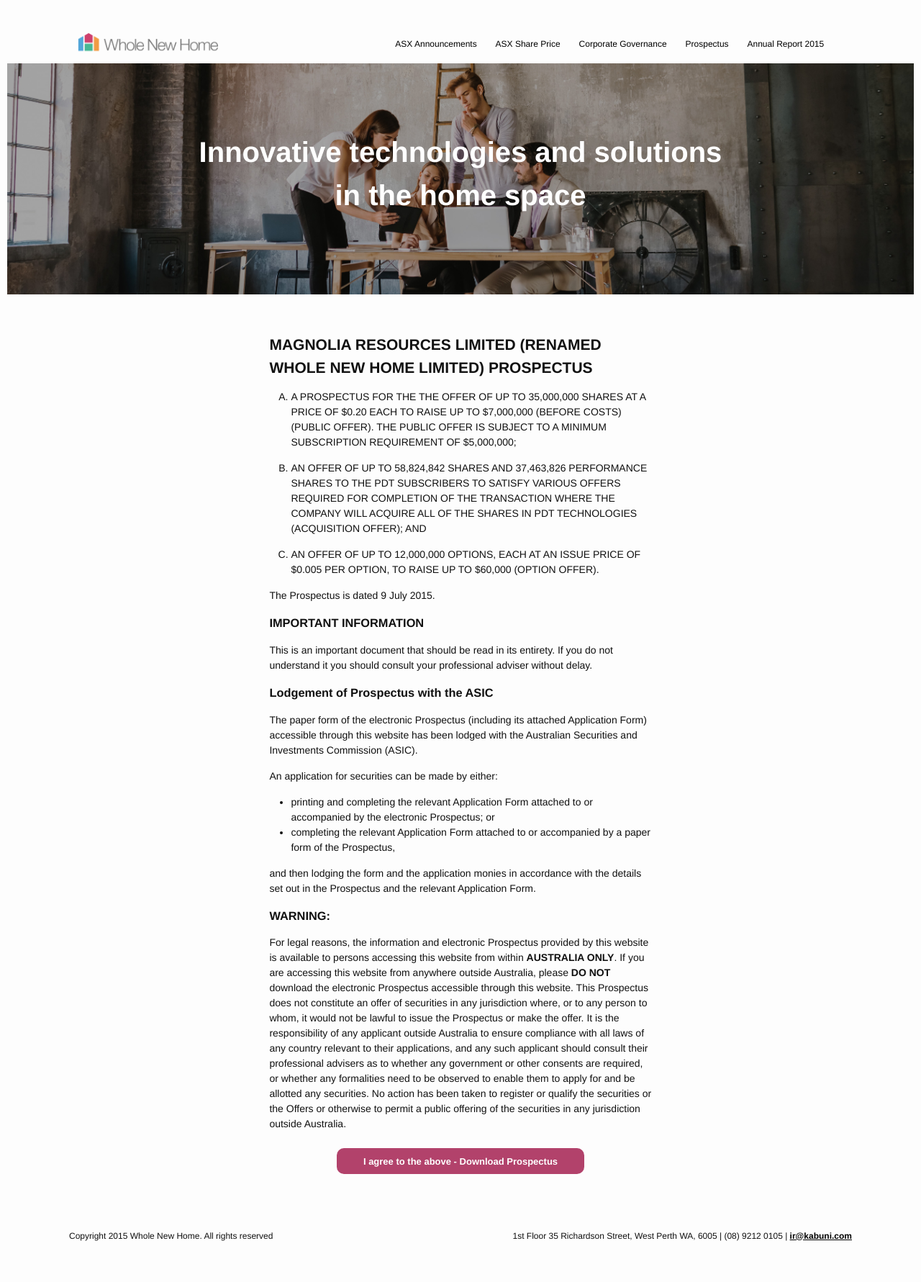
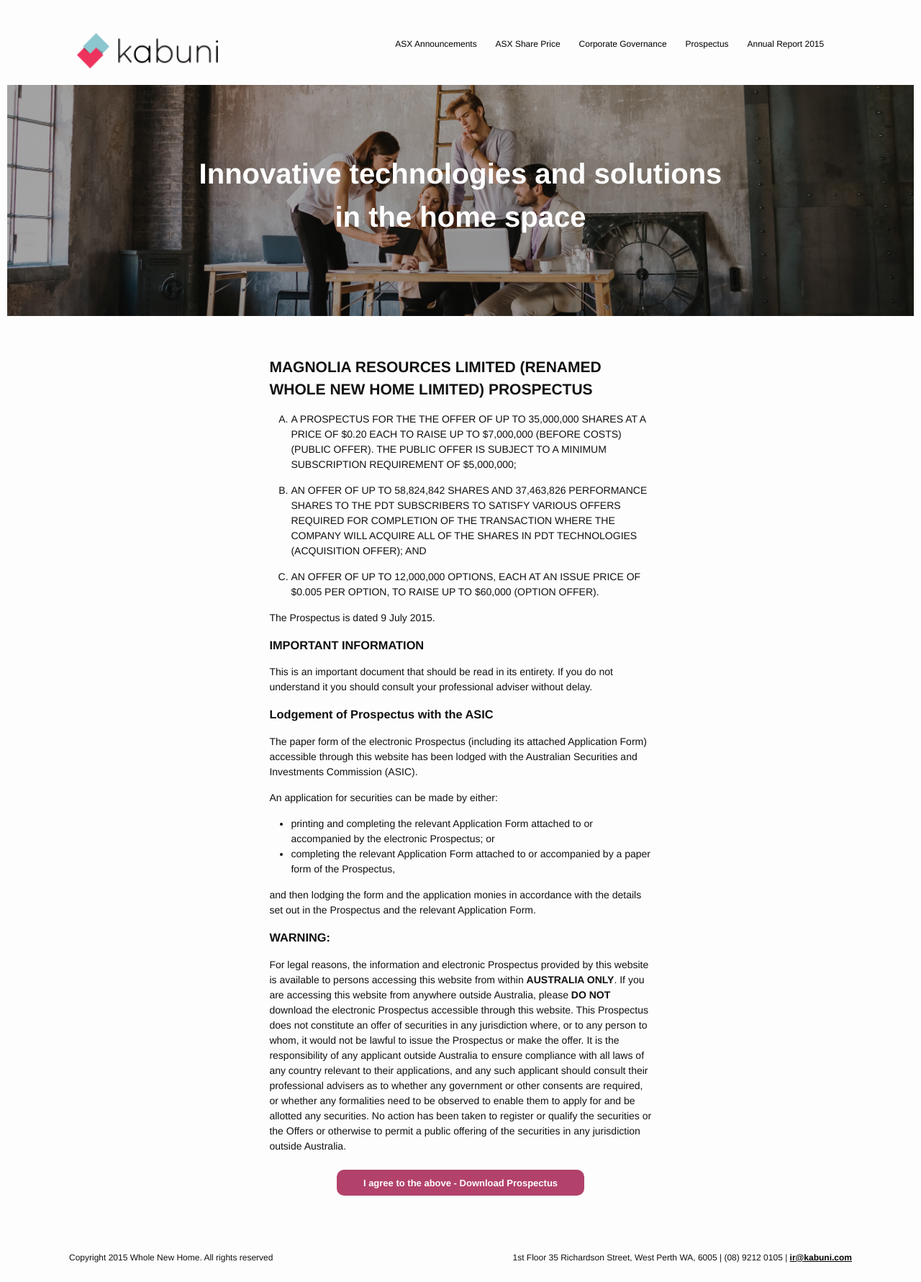
Before and after one commit to wholenewhomecorp/wholenewhomecorp.github.io, a Jekyll site: the page built from prospectus.html, in a window 1280 px wide. Shown: the whole page at 72% size. Built offline with Jekyll 4.4.1, drawn with Linux system fonts in a browser that asks for light colours; nearby versions of some CDN libraries; before the commit the page ends 1751 px from its top, so only the background shows below that.

Commit message:
Change Logo from WNH to Kabuni

```diff
--- a/_includes/header.html
+++ b/_includes/header.html
@@ -1,7 +1,7 @@
 <header class="container">
     <div id="logo">
       <a href="/">
-        <img src="/assets/logo.png" alt="" />
+        <img src="/assets/Kabunilogo.png" alt="" />
       </a>
     </div>
     <nav>
```
Also changed, not shown: assets/Kabunilogo.png (added).
